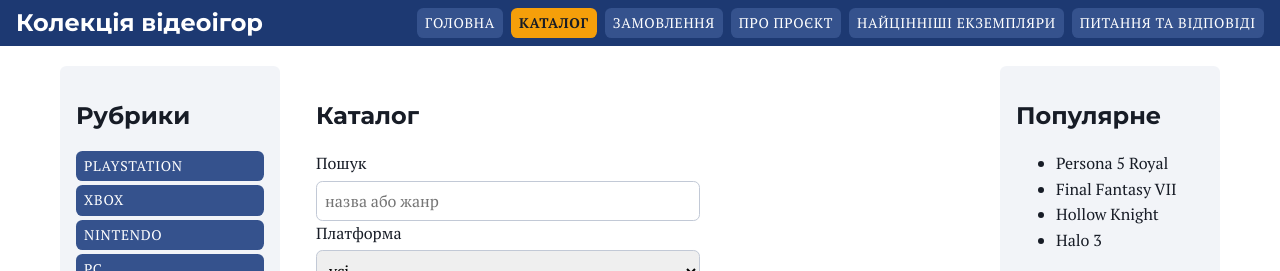
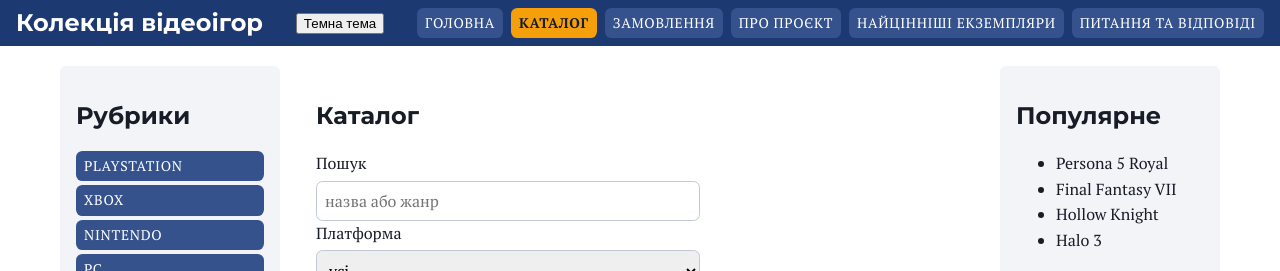
Before and after one commit to mykytych-oleksandr-uzhnu/web-course-2, a plain HTML site: page catalog.html in a window 1280 px wide. Shown: the top 271 px of the page. Drawn offline with Linux system fonts and the light colour scheme.

Commit message:
LR9: кнопка теми в шапці на всіх сторінках

```diff
--- a/catalog.html
+++ b/catalog.html
@@ -15,6 +15,7 @@
     <header>
         <h1>Колекція відеоігор</h1>
                 <button id="burger" class="burger" type="button" aria-expanded="false" aria-controls="menu">☰</button>
+                <button id="theme" class="theme-toggle" type="button" aria-pressed="false">Темна тема</button>
         <nav id="menu" class="nav menu" aria-label="Головне меню">
             <ul class="nav__list">
                 <li><a href="index.html">Головна</a></li>
```
Also changed, not shown: form.html (+1 -0 lines), index.html (+1 -0 lines).
